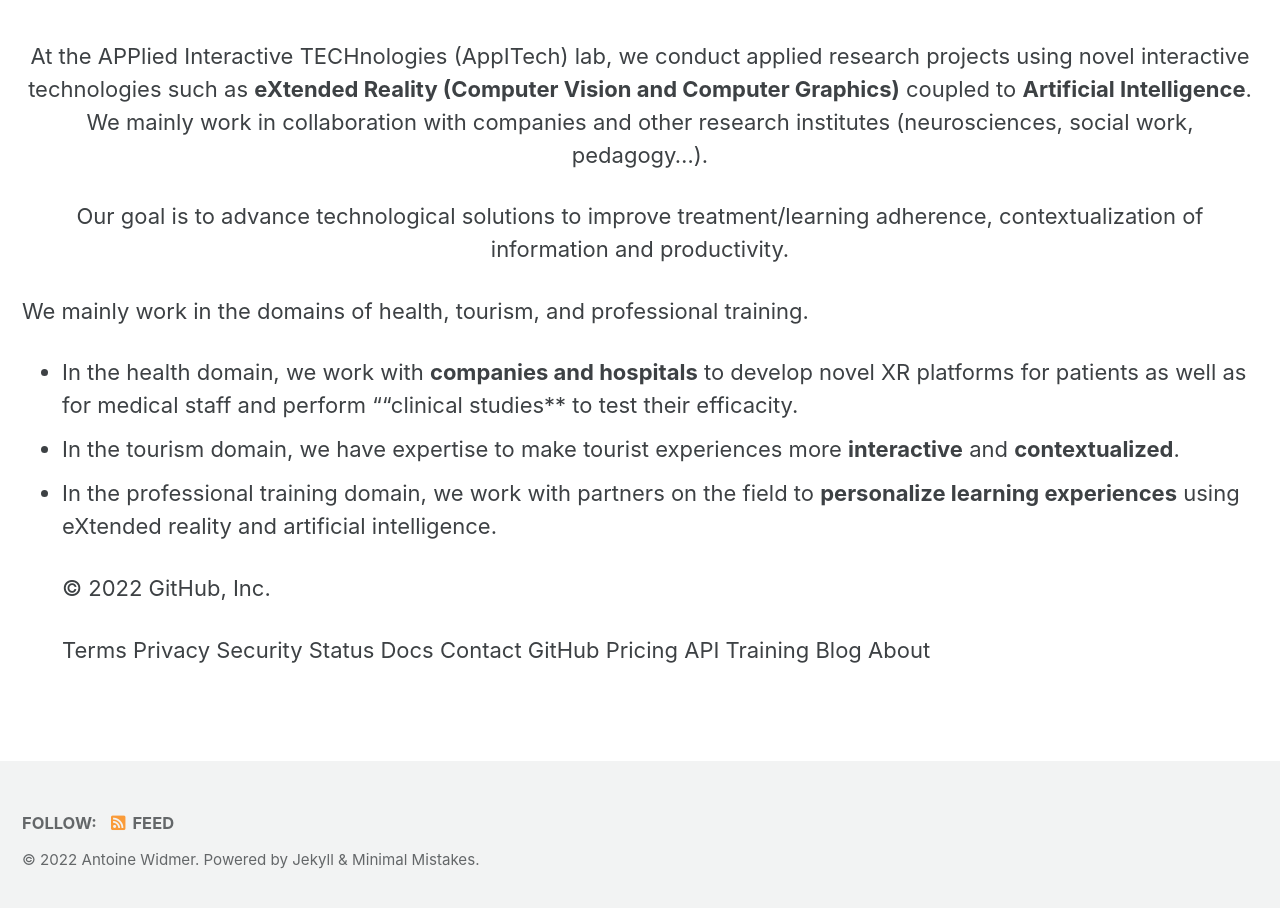
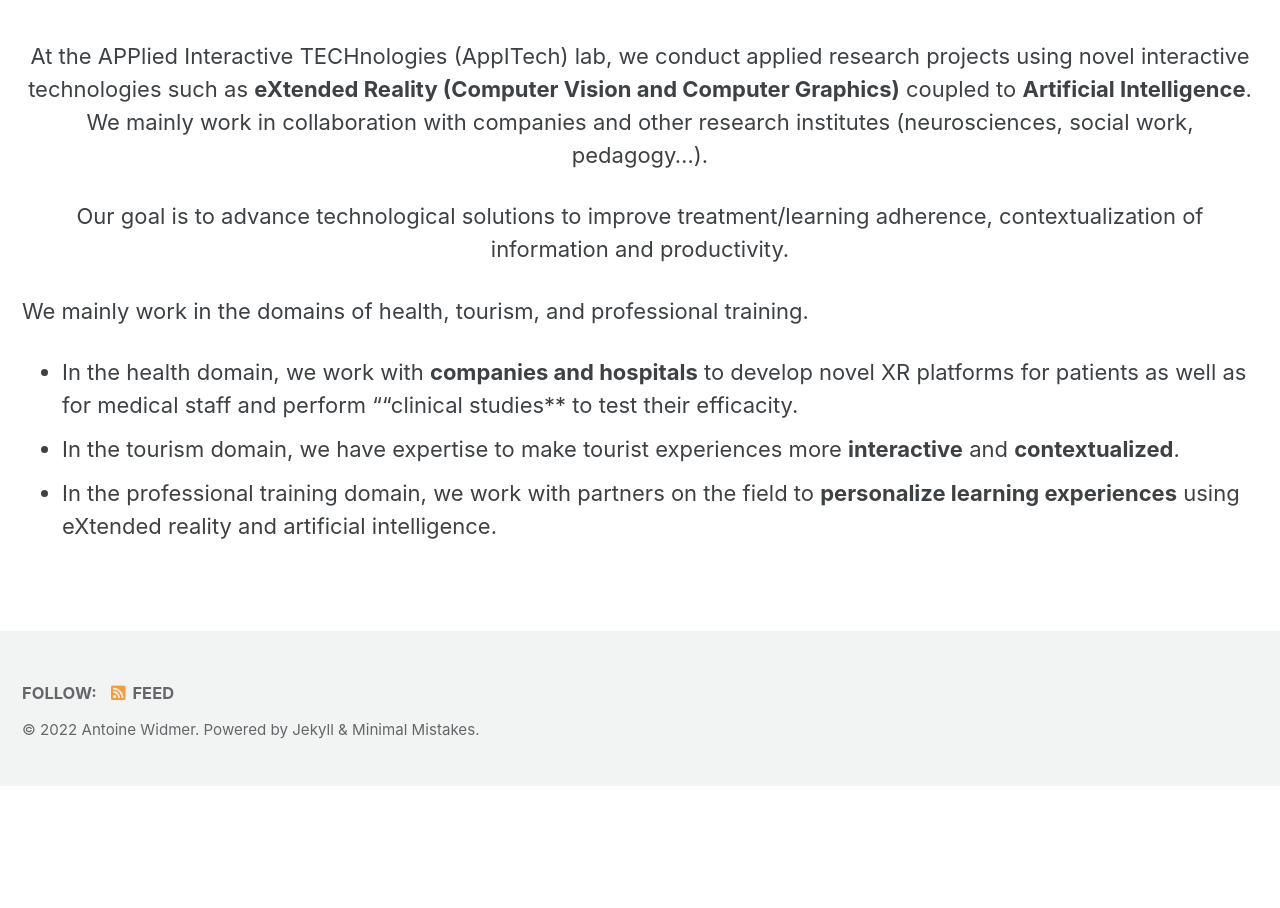
Before and after one commit to AppiTechLab/AppiTechLab.github.io, a Jekyll site: the page built from index.md, in a window 1280 px wide, cut to the strip 466-1382 px from the top of the page. Shown: the top 908 px of the strip. Built offline with Jekyll 4.4.1, drawn with Linux system fonts in a browser that asks for light colours; cached includes are drawn as plain includes; after the commit the page ends 1252 px from its top, so only the background shows below that.

Commit message:
Update index.md

```diff
--- a/index.md
+++ b/index.md
@@ -25,17 +25,3 @@ We mainly work in the domains of health, tourism, and professional training.
 * In the health domain, we work with **companies and hospitals** to develop novel XR platforms for patients as well as for medical staff and perform ""clinical studies** to test their efficacity.
 + In the tourism domain, we have expertise to make tourist experiences more **interactive** and **contextualized**.
 - In the professional training domain, we work with partners on the field to **personalize learning experiences** using eXtended reality and artificial intelligence.
-
-    © 2022 GitHub, Inc.
-
-    Terms
-    Privacy
-    Security
-    Status
-    Docs
-    Contact GitHub
-    Pricing
-    API
-    Training
-    Blog
-    About
```
